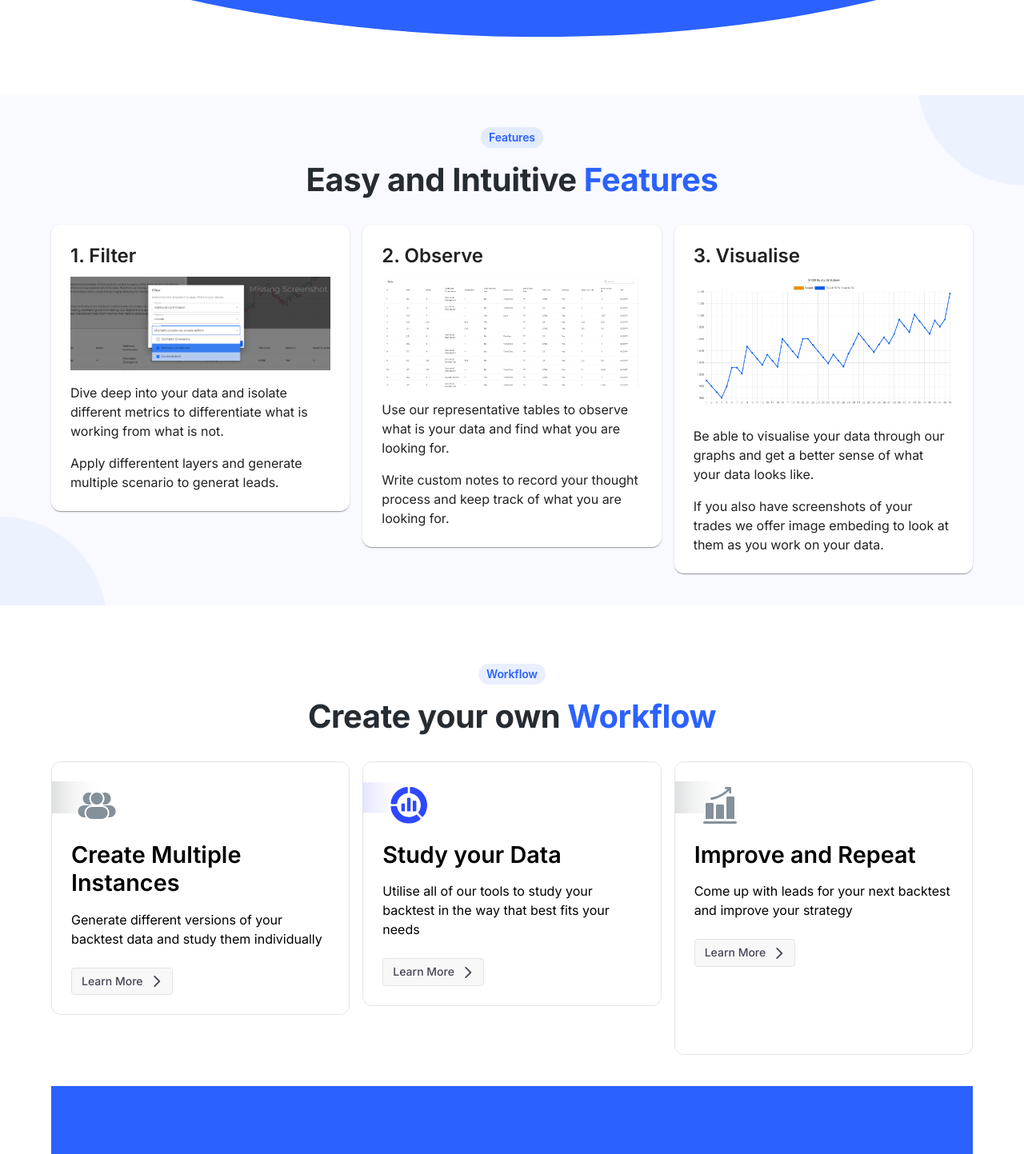
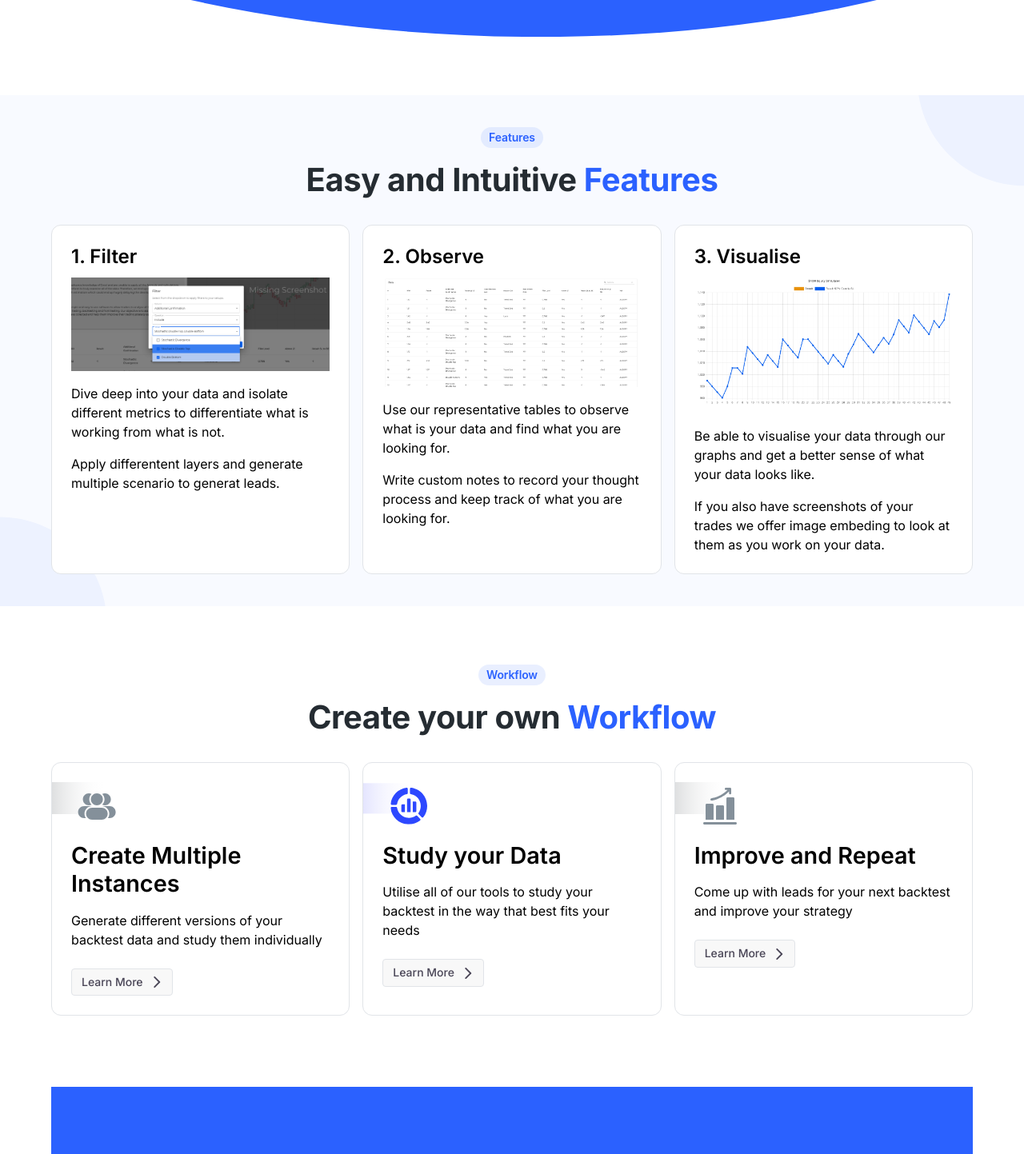
Before and after one commit to RipaltaOriol/backtest-analyzer-frontend, a React (Create React App) app: page / in a window 1280 px wide. Shown: the part 910-2353 px from the top of the page at 80% size. Built offline with nearby package versions, Linux system fonts and the light colour scheme; no server answers.

Commit message:
design upgrades

```diff
--- a/src/pages/Home/index.js
+++ b/src/pages/Home/index.js
@@ -11,7 +11,6 @@ import Box from "@mui/material/Box";
 import Button from "@mui/material/Button";
 import Container from "@mui/material/Container";
 import Divider from "@mui/material/Divider";
-import Grid from "@mui/material/Grid";
 import Paper from "@mui/material/Paper";
 import Toolbar from "@mui/material/Toolbar";
 import Typography from "@mui/material/Typography";
@@ -28,11 +27,12 @@ import FAQ from "./FAQ";
 import "./Home.css";
 
 // TODO: is this paper necessary?
-const Item = styled(Paper)({
+const Item = styled(Box)({
     display: "flex",
     flexDirection: "column",
     background: "#FFFFFF",
     borderRadius: "12px",
+    border: "1px solid #E1E4E8",
 });
 
 const OrangeButton = styled(Button)({
@@ -246,63 +246,60 @@ const Home = (props) => {
                             <span className="blue-highlights">Features</span>
                         </Typography>
                     </Box>
-                    <Grid container spacing={2}>
-                        <Grid item xs={4}>
+                    <Box
+                        sx={{
+                            display: "grid",
+                            gridTemplateColumns: "repeat(3, 1fr)",
+                            gap: 2,
+                        }}
+                    >
                         <Item sx={{ p: 3 }}>
                             <Typography variant="h4">1. Filter</Typography>
                             <Box sx={{ my: 1.5 }}>
                                 <img src={HomeFilter} alt="Change" />
                             </Box>
                             <Typography sx={{ mb: 2 }}>
-                                    Dive deep into your data and isolate
-                                    different metrics to differentiate what is
-                                    working from what is not.
+                                Dive deep into your data and isolate different
+                                metrics to differentiate what is working from
+                                what is not.
                             </Typography>
                             <Typography>
-                                    Apply differentent layers and generate
-                                    multiple scenario to generat leads.
+                                Apply differentent layers and generate multiple
+                                scenario to generat leads.
                             </Typography>
                         </Item>
-                        </Grid>
-                        <Grid item xs={4}>
                         <Item sx={{ p: 3 }}>
                             <Typography variant="h4">2. Observe</Typography>
                             <Box sx={{ my: 1.5 }}>
                                 <img src={HomeObserve} alt="Change" />
                             </Box>
                             <Typography sx={{ mb: 2 }}>
-                                    Use our representative tables to observe
-                                    what is your data and find what you are
-                                    looking for.
+                                Use our representative tables to observe what is
+                                your data and find what you are looking for.
                             </Typography>
                             <Typography>
                                 Write custom notes to record your thought
-                                    process and keep track of what you are
-                                    looking for.
+                                process and keep track of what you are looking
+                                for.
                             </Typography>
                         </Item>
-                        </Grid>
-                        <Grid item xs={4}>
                         <Item sx={{ p: 3 }}>
-                                <Typography variant="h4">
-                                    3. Visualise
-                                </Typography>
+                            <Typography variant="h4">3. Visualise</Typography>
                             <Box sx={{ my: 1.5 }}>
                                 <img src={HomeVisualise} alt="Change" />
                             </Box>
                             <Typography sx={{ mb: 2 }}>
                                 Be able to visualise your data through our
-                                    graphs and get a better sense of what your
-                                    data looks like.
+                                graphs and get a better sense of what your data
+                                looks like.
                             </Typography>
                             <Typography>
-                                    If you also have screenshots of your trades
-                                    we offer image embeding to look at them as
-                                    you work on your data.
+                                If you also have screenshots of your trades we
+                                offer image embeding to look at them as you work
+                                on your data.
                             </Typography>
                         </Item>
-                        </Grid>
-                    </Grid>
+                    </Box>
                 </Container>
             </Box>
 
@@ -327,9 +324,14 @@ const Home = (props) => {
                             <span className="blue-highlights">Workflow</span>
                         </Typography>
                     </Box>
-                    <Grid container spacing={2}>
+                    <Box
+                        sx={{
+                            display: "grid",
+                            gridTemplateColumns: "repeat(3, 1fr)",
+                            gap: 2,
+                        }}
+                    >
                         {/* TODO: missing height 100% - upgrading MUI v5.0 contains a better way */}
-                        <Grid item xs={4}>
                         <Box
                             sx={{
                                 border: "1px solid #E1E4E8",
@@ -363,8 +365,6 @@ const Home = (props) => {
                                 Learn More
                             </LearnButton>
                         </Box>
-                        </Grid>
-                        <Grid item xs={4}>
                         <Box
                             sx={{
                                 border: "1px solid #E1E4E8",
@@ -384,9 +384,8 @@ const Home = (props) => {
                                 Study your Data
                             </Typography>
                             <Typography sx={{ mb: 3 }}>
-                                    Utilise all of our tools to study your
-                                    backtest in the way that best fits your
-                                    needs
+                                Utilise all of our tools to study your backtest
+                                in the way that best fits your needs
                             </Typography>
                             <LearnButton
                                 sx={{ px: 1.5 }}
@@ -399,14 +398,11 @@ const Home = (props) => {
                                 Learn More
                             </LearnButton>
                         </Box>
-                        </Grid>
-                        <Grid item xs={4}>
                         <Box
                             sx={{
                                 border: "1px solid #E1E4E8",
                                 borderRadius: "12px",
                                 p: 3,
-                                    height: "100%",
                             }}
                         >
                             <img
@@ -421,8 +417,8 @@ const Home = (props) => {
                                 Improve and Repeat
                             </Typography>
                             <Typography sx={{ mb: 3 }}>
-                                    Come up with leads for your next backtest
-                                    and improve your strategy
+                                Come up with leads for your next backtest and
+                                improve your strategy
                             </Typography>
                             <LearnButton
                                 sx={{ px: 1.5 }}
@@ -435,8 +431,7 @@ const Home = (props) => {
                                 Learn More
                             </LearnButton>
                         </Box>
-                        </Grid>
-                    </Grid>
+                    </Box>
                 </Container>
             </Box>
 
```
Lines whose indentation alone changed are shown as unchanged.
